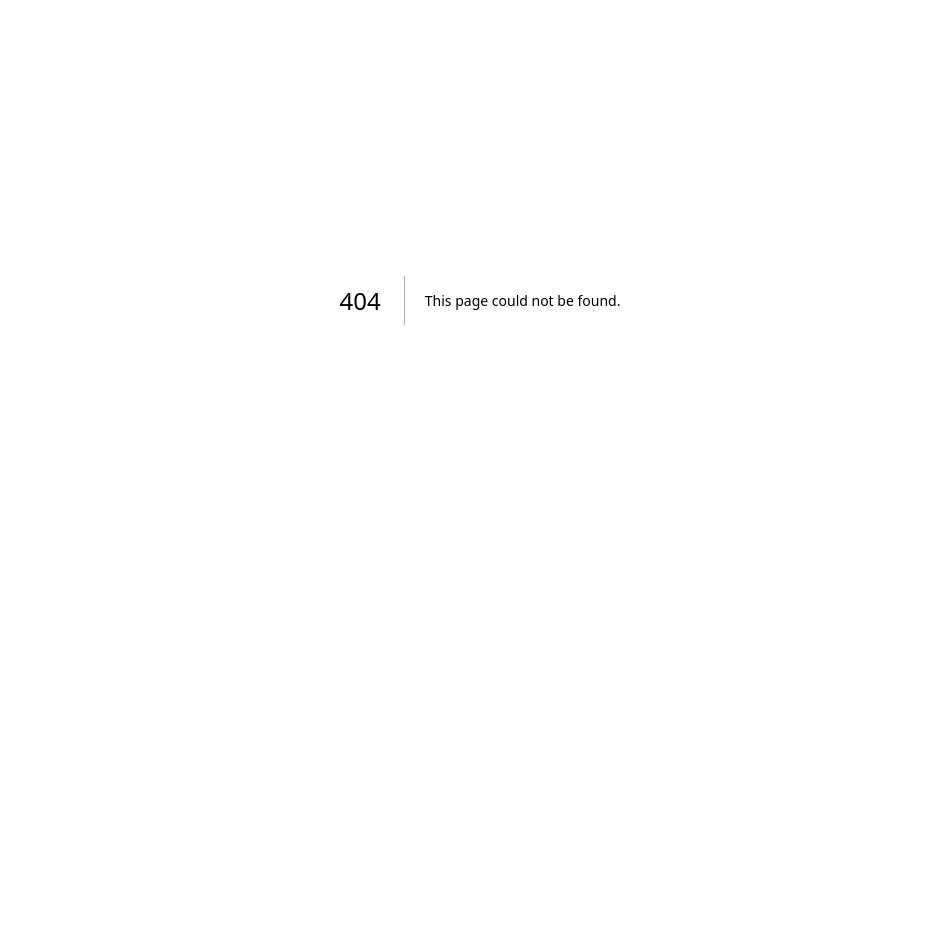
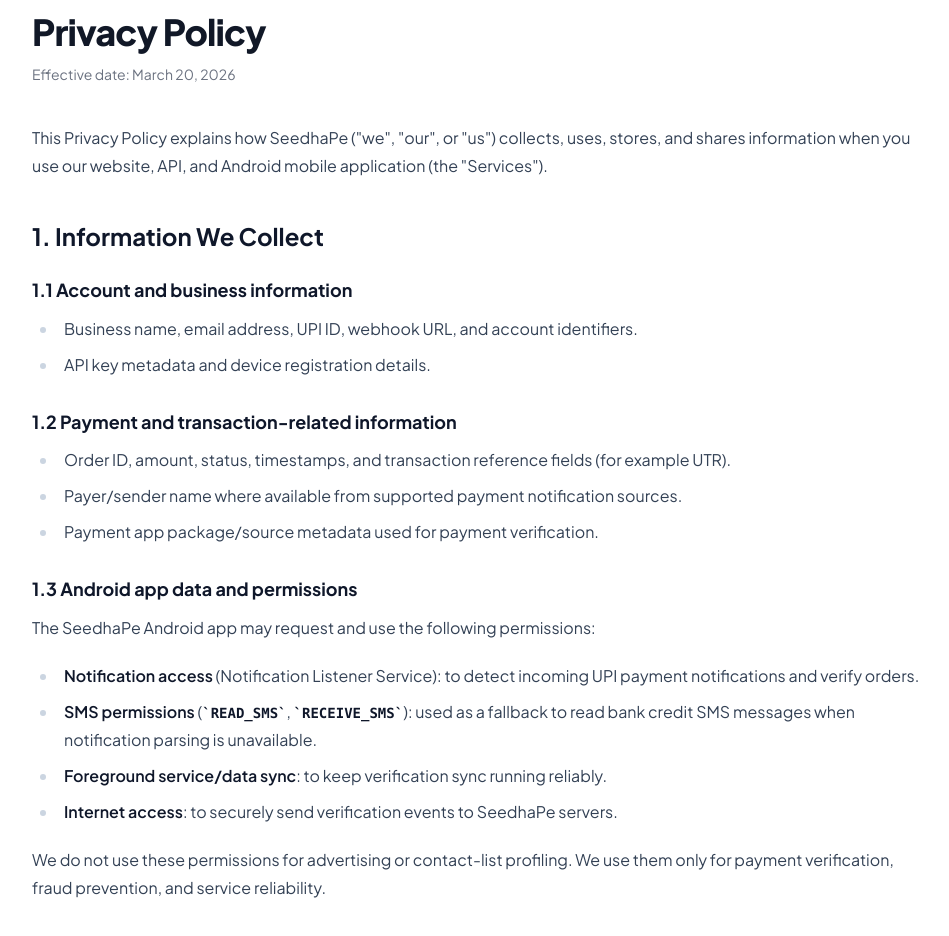
Before and after one commit to jjhbk/seedhape, a Next.js app in the folder apps/web/: page /privacy in a window 1280 px wide. Before the commit this address had no page. Shown: the part 100-1036 px from the top of the page, without its empty margins (160-1109 px from the left). Before the commit the page ends 800 px from the top, so only its background shows below. Built offline with nearby package versions, Linux system fonts and the light colour scheme; no server answers.

Commit message:
privacy policy

```diff
--- a/apps/web/src/app/(marketing)/layout.tsx
+++ b/apps/web/src/app/(marketing)/layout.tsx
@@ -11,6 +11,9 @@
     { href: '/sign-in', label: 'Sign in' },
     { href: '/sign-up', label: 'Create account' },
     { href: '/dashboard', label: 'Dashboard' },
+  ];
+  const col3 = [
+    { href: '/privacy', label: 'Privacy Policy' },
   ];
 
   return (
@@ -27,7 +30,7 @@
           </div>
 
           {/* Links */}
-          <div className="flex gap-16 text-sm">
+          <div className="flex flex-wrap gap-12 text-sm">
             <div>
               <p className="font-semibold text-gray-900 mb-3">Product</p>
               <ul className="space-y-2.5">
@@ -44,6 +47,18 @@
               <p className="font-semibold text-gray-900 mb-3">Account</p>
               <ul className="space-y-2.5">
                 {col2.map((l) => (
+                  <li key={l.href}>
+                    <Link href={l.href} className="text-gray-500 hover:text-gray-900 transition-colors">
+                      {l.label}
+                    </Link>
+                  </li>
+                ))}
+              </ul>
+            </div>
+            <div>
+              <p className="font-semibold text-gray-900 mb-3">Legal</p>
+              <ul className="space-y-2.5">
+                {col3.map((l) => (
                   <li key={l.href}>
                     <Link href={l.href} className="text-gray-500 hover:text-gray-900 transition-colors">
                       {l.label}
--- /dev/null
+++ b/apps/web/src/app/(marketing)/privacy/page.tsx
@@ -0,0 +1,144 @@
+import Link from 'next/link';
+
+const EFFECTIVE_DATE = 'March 20, 2026';
+
+export default function PrivacyPage() {
+  return (
+    <div className="bg-white min-h-screen pt-28 pb-16 px-6">
+      <div className="max-w-4xl mx-auto">
+        <h1 className="text-4xl font-extrabold text-gray-900 tracking-tight mb-3">Privacy Policy</h1>
+        <p className="text-sm text-gray-500 mb-10">Effective date: {EFFECTIVE_DATE}</p>
+
+        <div className="prose prose-slate max-w-none prose-headings:font-bold prose-h2:mt-10 prose-h2:text-2xl prose-h3:text-lg">
+          <p>
+            This Privacy Policy explains how SeedhaPe (&quot;we&quot;, &quot;our&quot;, or &quot;us&quot;) collects, uses,
+            stores, and shares information when you use our website, API, and Android mobile application
+            (the &quot;Services&quot;).
+          </p>
+
+          <h2>1. Information We Collect</h2>
+          <h3>1.1 Account and business information</h3>
+          <ul>
+            <li>Business name, email address, UPI ID, webhook URL, and account identifiers.</li>
+            <li>API key metadata and device registration details.</li>
+          </ul>
+
+          <h3>1.2 Payment and transaction-related information</h3>
+          <ul>
+            <li>Order ID, amount, status, timestamps, and transaction reference fields (for example UTR).</li>
+            <li>Payer/sender name where available from supported payment notification sources.</li>
+            <li>Payment app package/source metadata used for payment verification.</li>
+          </ul>
+
+          <h3>1.3 Android app data and permissions</h3>
+          <p>The SeedhaPe Android app may request and use the following permissions:</p>
+          <ul>
+            <li>
+              <strong>Notification access</strong> (Notification Listener Service): to detect incoming UPI
+              payment notifications and verify orders.
+            </li>
+            <li>
+              <strong>SMS permissions</strong> (<code>READ_SMS</code>, <code>RECEIVE_SMS</code>): used as a
+              fallback to read bank credit SMS messages when notification parsing is unavailable.
+            </li>
+            <li>
+              <strong>Foreground service/data sync</strong>: to keep verification sync running reliably.
+            </li>
+            <li>
+              <strong>Internet access</strong>: to securely send verification events to SeedhaPe servers.
+            </li>
+          </ul>
+          <p>
+            We do not use these permissions for advertising or contact-list profiling. We use them only for payment
+            verification, fraud prevention, and service reliability.
+          </p>
+
+          <h3>1.4 Technical and log information</h3>
+          <ul>
+            <li>IP address, device identifiers, app version, device model, request logs, and error logs.</li>
+          </ul>
+
+          <h2>2. How We Use Information</h2>
+          <ul>
+            <li>To provide payment order creation, verification, and webhook delivery.</li>
+            <li>To prevent fraud, abuse, duplicate matches, and unauthorized access.</li>
+            <li>To support dispute handling and merchant support workflows.</li>
+            <li>To improve performance, reliability, and security of the Services.</li>
+            <li>To comply with applicable legal obligations.</li>
+          </ul>
+
+          <h2>3. Legal Basis (where applicable)</h2>
+          <ul>
+            <li>Performance of a contract (providing the Services requested by you).</li>
+            <li>Legitimate interests (security, fraud prevention, reliability, support).</li>
+            <li>Compliance with legal obligations.</li>
+            <li>Consent, where required by law.</li>
+          </ul>
+
+          <h2>4. Sharing of Information</h2>
+          <p>We do not sell personal information.</p>
+          <p>We may share information with:</p>
+          <ul>
+            <li>Service providers that host infrastructure, process logs, or deliver files/webhooks on our behalf.</li>
+            <li>Your configured webhook endpoint(s), based on your account settings.</li>
+            <li>Authorities or regulators when legally required.</li>
+            <li>Successors in connection with a merger, acquisition, or asset sale (with appropriate safeguards).</li>
+          </ul>
+
+          <h2>5. Data Retention</h2>
+          <p>
+            We retain data for as long as needed to provide the Services, maintain security/fraud controls, resolve
+            disputes, and satisfy legal/accounting obligations. Retention periods may vary by data type and use case.
+          </p>
+
+          <h2>6. Data Security</h2>
+          <p>
+            We use reasonable administrative, technical, and organizational safeguards to protect data. No method of
+            transmission or storage is 100% secure, but we continuously improve controls to reduce risk.
+          </p>
+
+          <h2>7. Your Choices and Rights</h2>
+          <ul>
+            <li>You can update business profile information from the dashboard settings.</li>
+            <li>You can disconnect the mobile device and revoke API keys.</li>
+            <li>You can disable notification/SMS permissions from Android settings (core verification may stop).</li>
+            <li>
+              You may request access, correction, or deletion of your data, subject to legal or security retention
+              requirements.
+            </li>
+          </ul>
+
+          <h2>8. Children&apos;s Privacy</h2>
+          <p>
+            The Services are not directed to children under 13 (or the equivalent age in your jurisdiction), and we do
+            not knowingly collect personal information from children.
+          </p>
+
+          <h2>9. International Transfers</h2>
+          <p>
+            Your information may be processed in countries other than your own. Where required, we apply safeguards
+            appropriate to such transfers.
+          </p>
+
+          <h2>10. Changes to This Policy</h2>
+          <p>
+            We may update this Privacy Policy from time to time. We will post the revised version on this page and
+            update the effective date.
+          </p>
+
+          <h2>11. Contact Us</h2>
+          <p>
+            For privacy questions or requests, contact us at{' '}
+            <a href="mailto:support@seedhape.com">support@seedhape.com</a>.
+          </p>
+        </div>
+
+        <div className="mt-12 pt-6 border-t border-gray-100">
+          <Link href="/" className="text-sm font-medium text-brand-700 hover:text-brand-800">
+            ← Back to SeedhaPe
+          </Link>
+        </div>
+      </div>
+    </div>
+  );
+}
```
